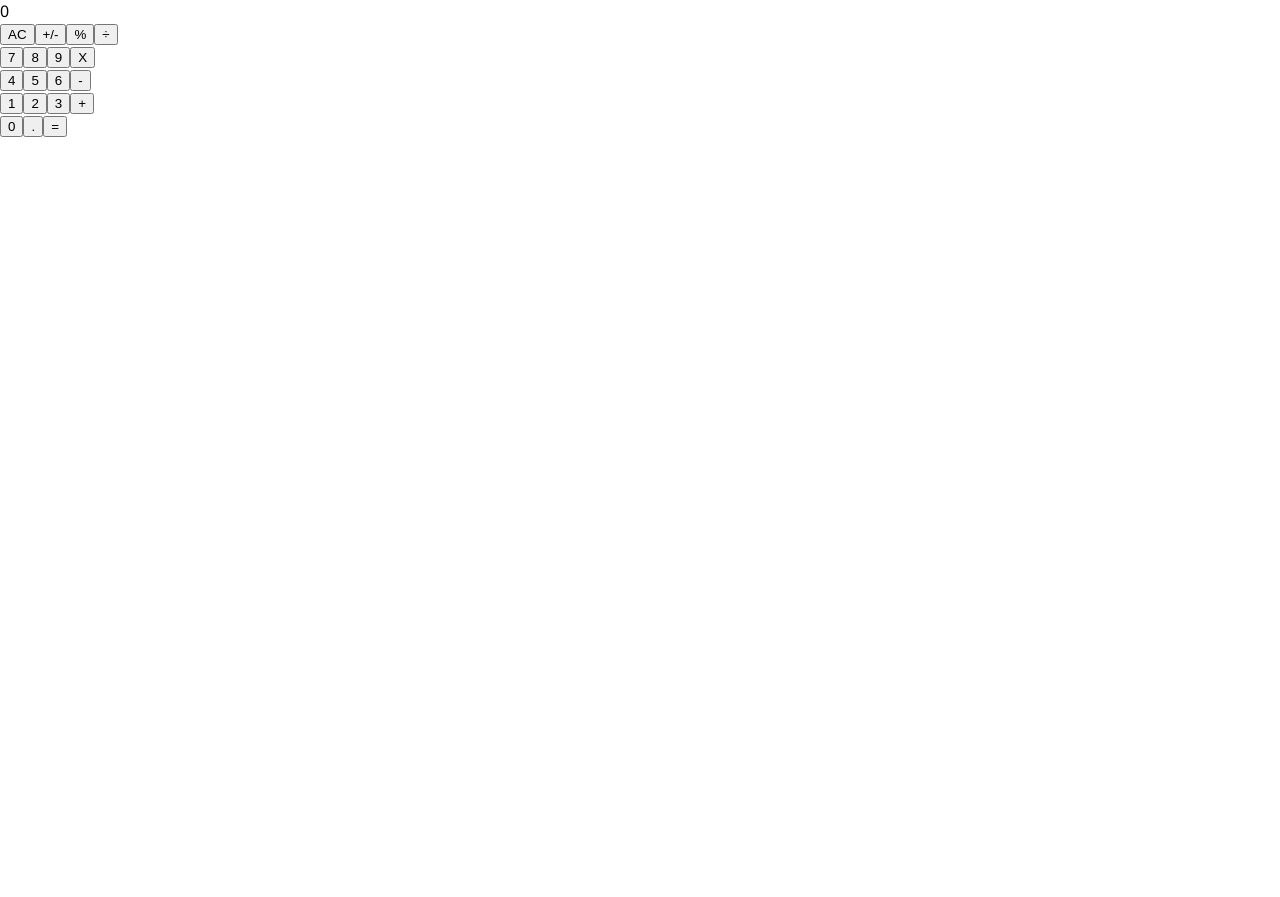
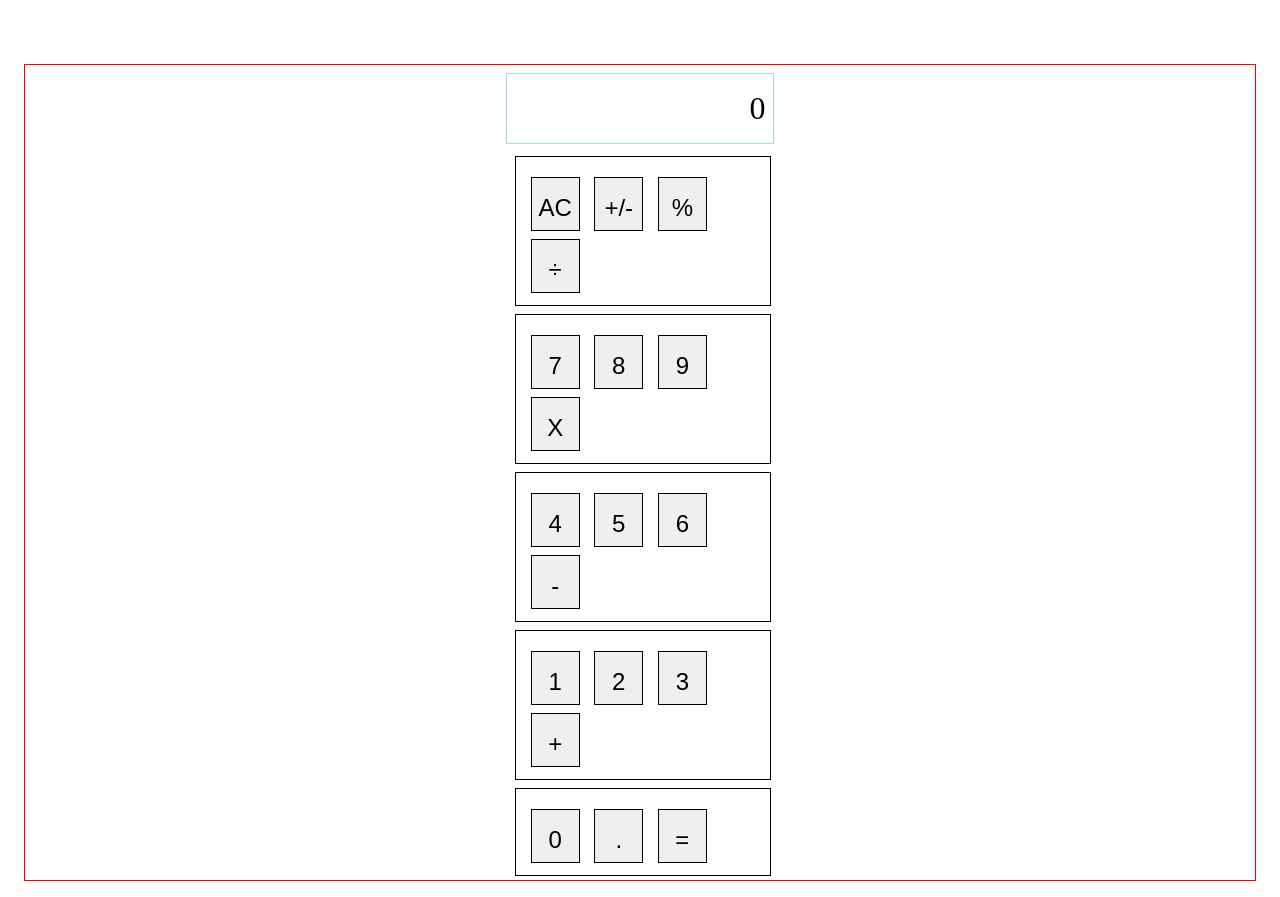
Before and after one commit to alejandrotoledoweb/react-calculator, a React (Create React App) app: page / in a window 1280 px wide. Before the commit the page ends 800 px from the top, so only its background shows below. Built offline with nearby package versions, Linux system fonts and the light colour scheme.

Commit message:
add some style to the calculator

```diff
--- a/src/components/App.js
+++ b/src/components/App.js
@@ -1,6 +1,8 @@
 import React from 'react';
 import Display from './display';
 import ButtonPanel from './buttonPanel';
+
+import '../index.css';
 
 export default class App extends React.Component {
   constructor(props) {
--- a/src/components/button.js
+++ b/src/components/button.js
@@ -1,5 +1,7 @@
 import React from 'react';
 import PropTypes from 'prop-types';
+
+import '../index.css';
 
 const Button = props => {
   const { name } = props;
--- a/src/components/buttonPanel.js
+++ b/src/components/buttonPanel.js
@@ -1,5 +1,7 @@
 import React from 'react';
 import Button from './button';
+
+import '../index.css';
 
 const ButtonPanel = () => {
   const group = [['AC', '+/-', '%', '÷'], [7, 8, 9, 'X'], [4, 5, 6, '-'], [1, 2, 3, '+'], [0, '.', '=']];
@@ -7,7 +9,7 @@ const ButtonPanel = () => {
   return (
     <>
       {group.map(elem => (
-        <div key={elem.id}>
+        <div className="btn" key={elem.id}>
           {elem.map(btn => (
             <Button key={btn.id} name={btn} />
           ))}
--- a/src/components/display.js
+++ b/src/components/display.js
@@ -1,5 +1,7 @@
 import React from 'react';
 import PropTypes from 'prop-types';
+
+import '../index.css';
 
 const Display = props => {
   const { result } = props;
--- a/src/index.css
+++ b/src/index.css
@@ -1,4 +1,25 @@
-body {
-  margin: 0;
-  font-family: 'Segoe UI', 'Roboto', 'Oxygen', sans-serif;
+.app {
+  margin: 4rem 1rem 1rem 1rem;
+  display: flex;
+  justify-content: center;
+  border: 1px solid red;
+  flex-direction: column;
+  align-items: center;
 }
+
+.btn {
+  margin: 0.25rem 0.25rem 0.25rem 0.65rem;
+  padding: 1rem 0.25rem 0.5rem 0.25rem;
+  border: 1px solid black;
+  width: 20%;
+  font-size: 1.5rem;
+}
+
+.display {
+  border: 1px solid lightblue;
+  width: 20%;
+  font-size: 2rem;
+  text-align: end;
+  padding: 1rem 0.45rem 1rem 0.75rem;
+  margin: 0.5rem 0.5rem 0.5rem 0.5rem;
+}
--- a/src/index.js
+++ b/src/index.js
@@ -1,7 +1,8 @@
 import React from 'react';
 import ReactDOM from 'react-dom';
+import App from './components/App';
+
 import './index.css';
-import App from './components/App';
 
 ReactDOM.render(
   <React.StrictMode>
```
Also changed, not shown: src/App.css (deleted, +0 -39 lines).
